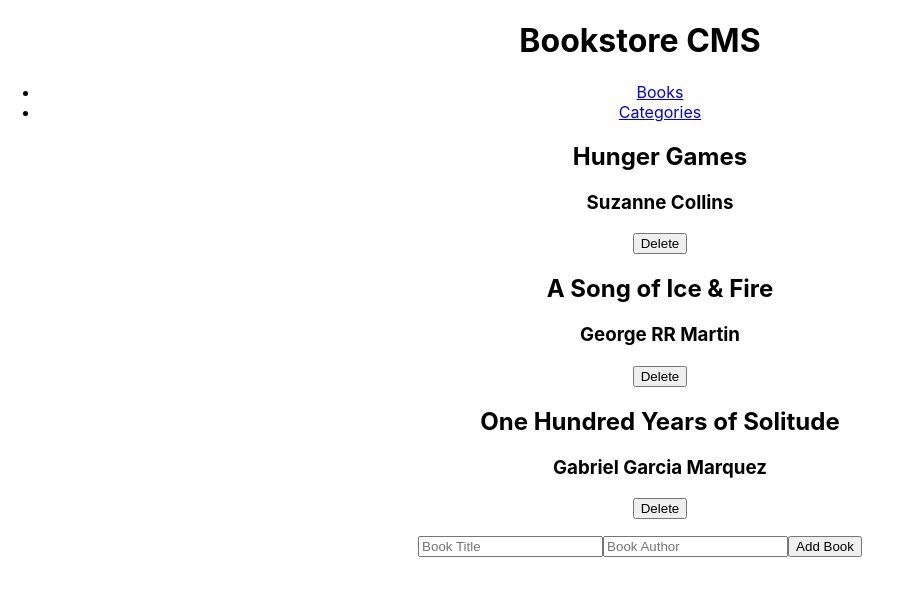
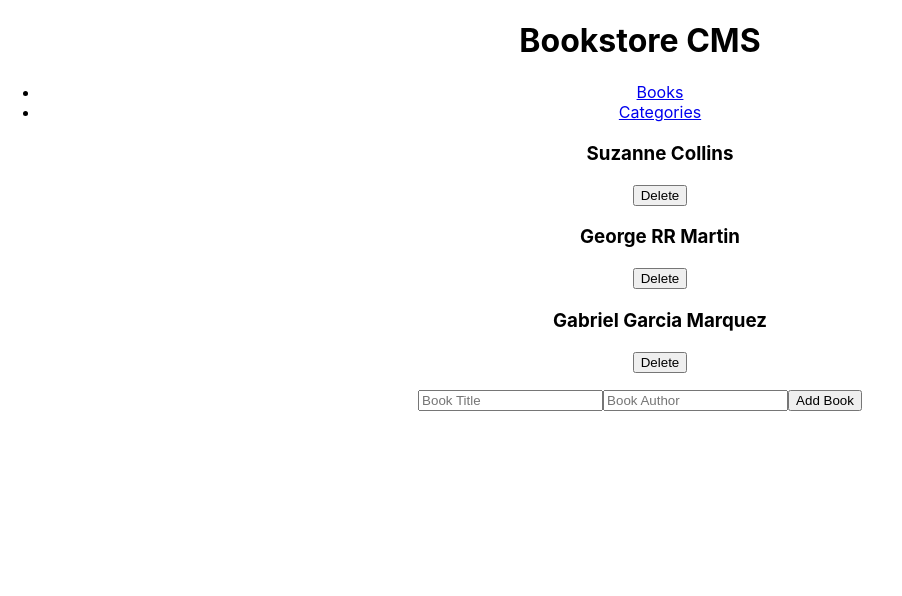
Before and after one commit to PabloEGonz/bookstore, a React (Create React App) app: page / in a window 1280 px wide. Shown: the top 596 px of the page, without its empty margins (0-902 px from the left). Built offline with nearby package versions, Linux system fonts and the light colour scheme.

Commit message:
Add books values

```diff
--- a/src/components/Book.js
+++ b/src/components/Book.js
@@ -1,17 +1,19 @@
 import React from 'react';
 import PropTypes from 'prop-types';
 
-const Book = ({ name, author }) => (
+const Book = ({ title, author, category }) => (
   <div>
-    <h2>{name}</h2>
+    <h2>{title}</h2>
     <h3>{author}</h3>
+    <h3>{category}</h3>
     <button type="button">Delete</button>
   </div>
 );
 
 Book.propTypes = {
-  name: PropTypes.string.isRequired,
+  title: PropTypes.string.isRequired,
   author: PropTypes.string.isRequired,
+  category: PropTypes.string.isRequired,
 };
 
 export default Book;
```
